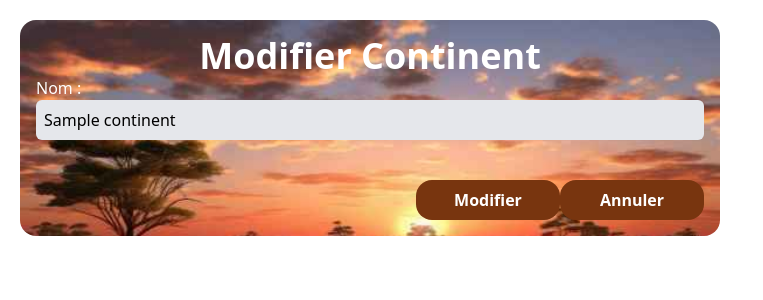
After one commit to asma828/Africa2, a PHP site: page /editcontinent.php?id_continent=1 in a window 1280 px wide. The commit adds this page. Shown: the top 300 px of the page, without its empty margins (0-763 px from the left). Run offline with PHP 8.4, Linux system fonts and the light colour scheme; tables that the repository leaves empty or names only in its code hold one stand-in row (values such as "Sample post"); style sheets or scripts are compiled from the project's sources.

Commit message:
crud continent

```diff
--- a/classes/continent.php
+++ b/classes/continent.php
@@ -28,17 +28,33 @@ class Continent {
 
 
     public function update() {
-        $query = "UPDATE $this->table
-                  SET nom = '$this->nom'
-                  WHERE  id_continent = $this-> id_continent";
-        return $this->connect->query($query);
-    }
+
+    $query = "UPDATE $this->table
+              SET nom = :nom
+              WHERE id_continent = :id_continent";
 
 
-    public function delete() {
-        $query = "DELETE FROM $this->table WHERE  id_continent = $this-> id_continent";
-        return $this->connect->query($query);
-    }
+    $stmt = $this->connect->prepare($query);
+    return $stmt->execute([
+        'nom' => $this->nom,
+        'id_continent' => $this->id_continent
+    ]);
+}
+
+public function delete() {
+    // Supprimer pays
+    $deletePaysQuery = "DELETE FROM pays WHERE id_continent = :id_continent";
+    $stmt = $this->connect->prepare($deletePaysQuery);
+    $stmt->execute(['id_continent' => $this->id_continent]);
+
+    // supprimer continent
+    $query = "DELETE FROM $this->table WHERE id_continent = :id_continent";
+    $stmt = $this->connect->prepare($query);
+    return $stmt->execute(['id_continent' => $this->id_continent]);
+}
+
+
+
     public function nombrecontinent() {
         $query = "
             SELECT continent.id_continent, continent.nom, COUNT(pays.id_pays) AS nombre_pays
--- a/src/conexion-data.php
+++ b/src/conexion-data.php
@@ -8,7 +8,6 @@ class Database {
 
     public function __construct() {
         try {
-
             $this->connect = new PDO("mysql:host=$this->host;dbname=$this->dbname", $this->username, $this->password);
             $this->connect->setAttribute(PDO::ATTR_ERRMODE, PDO::ERRMODE_EXCEPTION);
         } catch (PDOException $e) {
@@ -16,9 +15,13 @@ class Database {
         }
     }
 
-
     public function query($sql) {
         return $this->connect->query($sql);
     }
+    public function prepare($sql) {
+        return $this->connect->prepare($sql);
+    }
+
 }
+
 ?>
--- a/src/continentadmin.php
+++ b/src/continentadmin.php
@@ -90,10 +90,10 @@ if ($continen) {
         <td class="px-4 py-2 border-b"><?php echo ($row["nom"]); ?></td>
         <td class="px-4 py-2 border-b"><?php echo $row["nombre_pays"] ?></td>
         <td class="flex justify-center px-4 py-2 border-b">
-          <a href="edit.php?id_continent=<?php echo ($row["id_continent"]); ?>" class="text-blue-500 hover:text-blue-700">
+          <a href="editcontinent.php?id_continent=<?php echo ($row["id_continent"]); ?>" class="text-blue-500 hover:text-blue-700">
             <img class="w-4 h-7" src="../img/edit.png" alt="Edit">
           </a>
-          <a href="delete.php?id_continent=<?php echo ($row["id_continent"]); ?>" class="text-red-500 hover:text-red-700">
+          <a href="deletcontinent.php?id_continent=<?php echo ($row["id_continent"]); ?>" class="text-red-500 hover:text-red-700">
             <img class="w-4 h-7" src="../img/delete.png" alt="Delete">
           </a>
         </td>
--- /dev/null
+++ b/src/editcontinent.php
@@ -0,0 +1,63 @@
+<?php
+include './conexion-data.php';
+require '../classes/Continent.php';
+
+$database = new Database();
+$continent = new Continent($database);
+
+if (isset($_GET['id_continent'])) {
+    $id_continent = $_GET['id_continent'];
+
+    // Récupérer les données du continent
+    $query = "SELECT * FROM continent WHERE id_continent = :id_continent";
+    $stmt = $database->connect->prepare($query);
+    $stmt->execute(['id_continent' => $id_continent]);
+    $continentData = $stmt->fetch(PDO::FETCH_ASSOC);
+
+    if (!$continentData) {
+        echo "Aucun continent trouvé avec cet ID.";
+        exit;
+    }
+} else {
+    echo "ID de continent manquant.";
+    exit;
+}
+
+if ($_SERVER['REQUEST_METHOD'] == 'POST') {
+    $nom = $_POST['nom'];
+    $continent->id_continent = $id_continent;
+    $continent->nom = $nom;
+
+    // Appel de la méthode update()
+    if ($continent->update()) {
+        header("Location: continentadmin.php");
+        exit;
+    } else {
+        echo "Échec de la mise à jour.";
+    }
+}
+?>
+
+<!DOCTYPE html>
+<html lang="en">
+<head>
+    <meta charset="UTF-8">
+    <meta name="viewport" content="width=device-width, initial-scale=1.0">
+    <title>Modifier Continent</title>
+    <link rel="stylesheet" href="input.css">
+    <link rel="stylesheet" href="output.css">
+</head>
+<body>
+    <form action="" method="POST" class="bg-cover p-4 rounded-2xl sm:w-[700px] w-[300px] flex flex-col justify-center sm:m-5 m-3" style="background-image: url('../img/bg.jpg');">
+        <h1 class="flex justify-center font-bold text-white text-4xl">Modifier Continent</h1>
+
+        <h3 class="text-white">Nom :</h3>
+        <input type="text" id="nom" name="nom" class="w-full p-2 mb-4 rounded-md bg-gray-200" value="<?php echo ($continentData['nom']); ?>" required>
+
+        <div class="flex justify-end mt-6">
+            <button type="submit" class="text-white font-bold bg-amber-900 w-36 rounded-2xl py-2 hover:bg-amber-900 cursor-pointer">Modifier</button>
+            <a href="continentadmin.php" class="text-white font-bold bg-amber-900 w-36 rounded-2xl py-2 hover:bg-amber-900 cursor-pointer flex justify-center">Annuler</a>
+        </div>
+    </form>
+</body>
+</html>
```
Also changed, not shown: src/ajoutadmin.php (+1 -7 lines), src/continent.php (+15 -11 lines), src/deletcontinent.php (added, +21 -0 lines), src/output.css (+18 -22 lines), src/process_login.php (added, +27 -0 lines).
